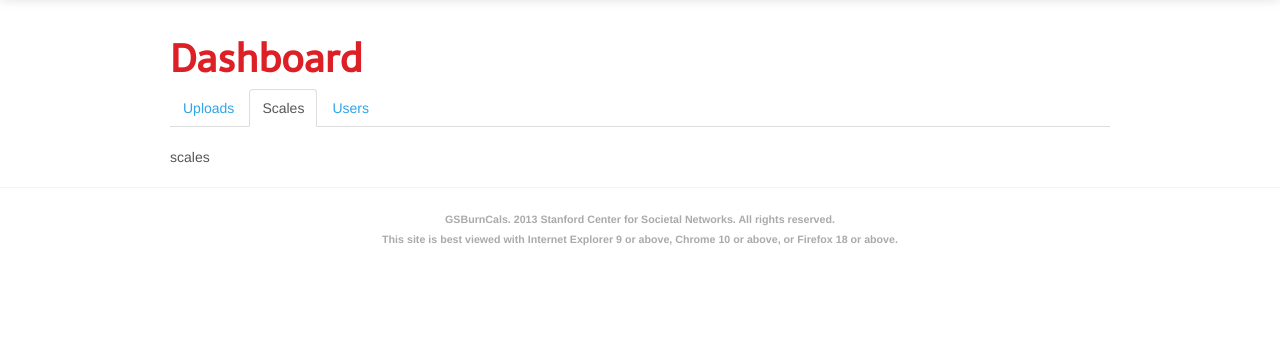
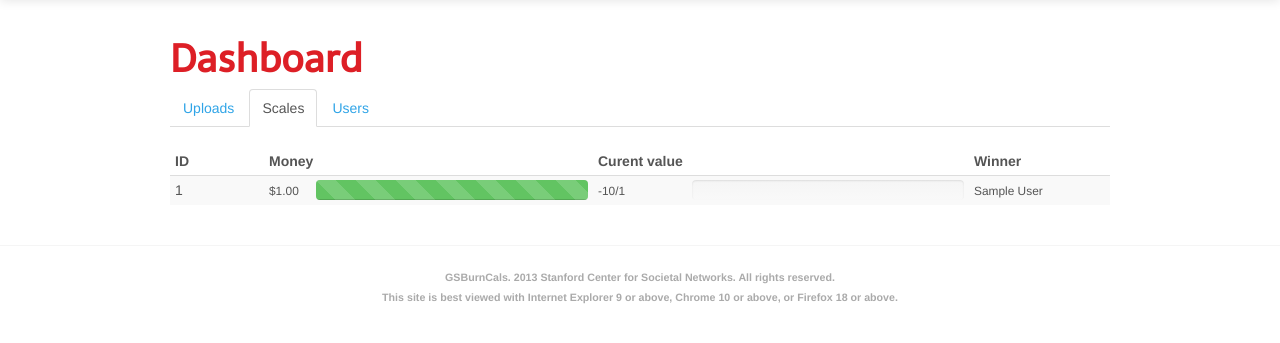
Before and after one commit to tb6272574/fuel, a Django app: page /dashboard/ in a window 1280 px wide, after a click on "Scales". Shown: the part 51-394 px from the top of the page. Run offline with Django 3.2, Linux system fonts and the light colour scheme; a user stored in the database is signed in; tables that the repository leaves empty hold one stand-in row (values such as "Sample post"); some libraries are stand-ins or nearby versions.

Commit message:
scale stats

```diff
--- a/fuel/static/css/style.css
+++ b/fuel/static/css/style.css
@@ -261,3 +261,14 @@ h1, h2, h3, h4, h5, h6 {
 .navbar-inner ul.nav > li > a:hover {
     background-color: #a60b11;
 }
+
+img.img-popup {
+    width: 20px;
+}
+img.img-popup:hover {
+    width: 100px;
+}
+
+div.progress {
+    margin-bottom: 0px;
+}
--- a/fuel/templates/dashboard.html
+++ b/fuel/templates/dashboard.html
@@ -35,7 +35,50 @@
 </section>
 <!-- scales -->
 <section id="scales" class="tab">
-scales
+<div class="row">
+    <div class="span12">
+        <table class="table table-condensed table-striped">
+            <thead>
+                <tr>
+                    <th>ID</th>
+                    <th colspan=2>Money</th>
+                    <th colspan=2>Curent value</th>
+                    <th>Winner</th>
+                </tr>
+            </thead>
+            <tbody>
+                {% for s in scales %}
+                <tr>
+                    <td style="width: 10%">
+                        {{ s.id }}
+                    </td>
+                    <td style="width: 5%">
+                        <small>${{ s.money|floatformat:2 }}</small>
+                    </td>
+                    <td style="width: 30%">
+                        <div class="progress progress-success progress-striped">
+                            <div class="bar" style="width:{% widthratio s.money max_scale_money 100 %}%">
+                            </div>
+                        </div>
+                    </td>
+                    <td style="width: 10%">
+                        <small>{{ s.current_value }}/{{ s.target_value }}</small>
+                    </td>
+                    <td style="width: 30%">
+                        <div class="progress progress-warning progress-striped">
+                            <div class="bar" style="width:{% widthratio s.current_value s.target_value 100 %}%">
+                            </div>
+                        </div>
+                    </td>
+                    <td>
+                        <small>{{ s.winner }}</small>
+                    </td>
+                </tr>
+                {% endfor %}
+            </tbody>
+        </table>
+    </div>
+</div>
 </section>
 <!-- users -->
 <section id="users" class="tab">
@@ -46,7 +89,7 @@ scales
                 <tr>
                     <th></th>
                     <th>Status</th>
-                    <th colspan=2>FuelScore</th>
+                    <th colspan=2>Total FuelScore</th>
                     <th colspan=2>Points</th>
                     <th colspan=2>Winnings</th>
                 </tr>
@@ -55,7 +98,7 @@ scales
                 {% for u in users %}
                 <tr>
                     <td style="width: 24%">
-                        <img src="/static/img/student-pictures/{{ u.image_url }}" style="width: 20px">
+                        <img src="/static/img/student-pictures/{{ u.image_url }}" class="img-popup">
                         {{ u.full_name }}</td>
                     <td style="width: 7%">{% autoescape off %}{{ u.status_badge }}{% endautoescape %}</td>
                     <td style="width: 3%">
--- a/fuel/views.py
+++ b/fuel/views.py
@@ -463,6 +463,16 @@ def dashboard(request):
             'g': 'Gold',
             }
 
+    scale_props = [{
+        'id': s.id,
+        'current_value': -1*sum([a.amount for a in amounts.filter(scale=s)]),
+        'target_value': s.target,
+        'start_time': s.start_time,
+        'winner': s.winner.get_full_name() if s.winner is not None else '',
+        'money': s.money,
+        } for s in scales]
+    scale_props = sorted(scale_props, key=lambda scale: scale['id'], reverse=True)
+
     user_props = [{
         'image_url': u.image_url(),
         'status_badge': "<span class=\"badge badge-%s\">%s</span>" % (badge_class[profiles.get(id=u.id).status], badge_name[profiles.get(id=u.id).status]),
@@ -473,15 +483,15 @@ def dashboard(request):
         } for u in fuelusers]
 
     user_props = sorted(user_props, key=lambda user: user['fuelscore'], reverse=True)
-    chunk_size = 6
 
     c = RequestContext(request, {
         'website_name': WEBSITE_NAME,
         'users': user_props,
-        'users_paged': [user_props[i*chunk_size:(i+1)*chunk_size] for i in range(int(math.ceil(len(user_props)/float(chunk_size))))],
+        'scales': scale_props,
         'max_fuelscore': max(user_props, key=lambda user: user['fuelscore'])['fuelscore'],
         'max_points': max(user_props, key=lambda user: user['points'])['points'],
         'max_winnings': max(user_props, key=lambda user: user['winnings'])['winnings'],
+        'max_scale_money': max(scale_props, key=lambda scale: scale['money'])['money'],
         })
 
     return HttpResponse(t.render(c))
```
